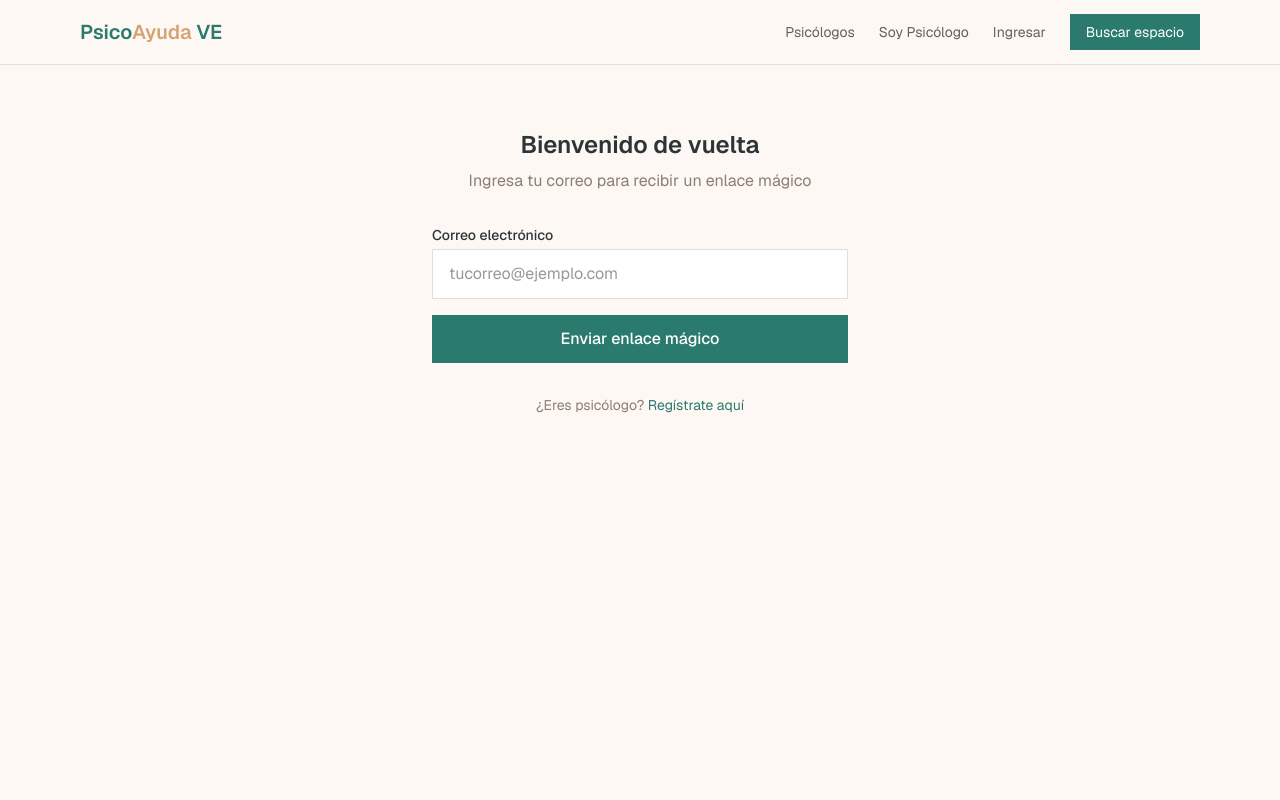
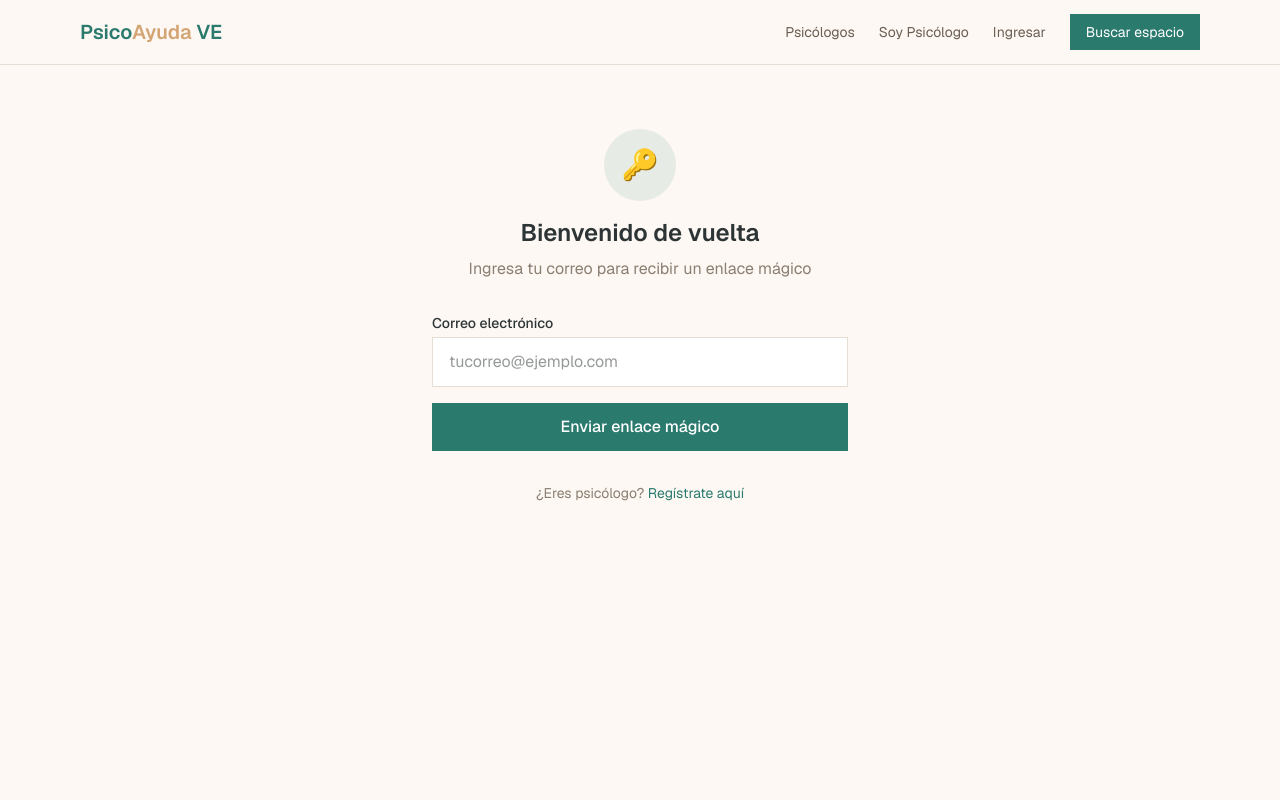
Before and after one commit to EdgarVz/psicoayuda-ve, a Next.js app: page /login in a window 1280 px wide. Shown: the top 800 px of the page. Built offline with nearby package versions, Linux system fonts and the light colour scheme; no server answers.

Commit message:
feat: add decorative key icon to login page

```diff
--- a/src/app/(public)/login/page.tsx
+++ b/src/app/(public)/login/page.tsx
@@ -10,6 +10,9 @@ export default function LoginPage() {
   return (
     <div className="max-w-md mx-auto px-4 py-16">
       <div className="text-center mb-8">
+        <div className="w-[72px] h-[72px] bg-primary/10 rounded-full flex items-center justify-center mx-auto mb-4">
+          <span className="text-3xl">🔑</span>
+        </div>
         <h1 className="text-2xl font-semibold mb-2">Bienvenido de vuelta</h1>
         <p className="text-muted">Ingresa tu correo para recibir un enlace mágico</p>
       </div>
--- a/src/lib/resend.ts
+++ b/src/lib/resend.ts
@@ -1,6 +1,6 @@
 import { env } from '@/lib/env'
 
-export function getResendClient() {
+export async function getResendClient() {
   if (!env.RESEND_API_KEY) {
     console.warn('RESEND_API_KEY no configurada — emails no enviados')
     return null
```
